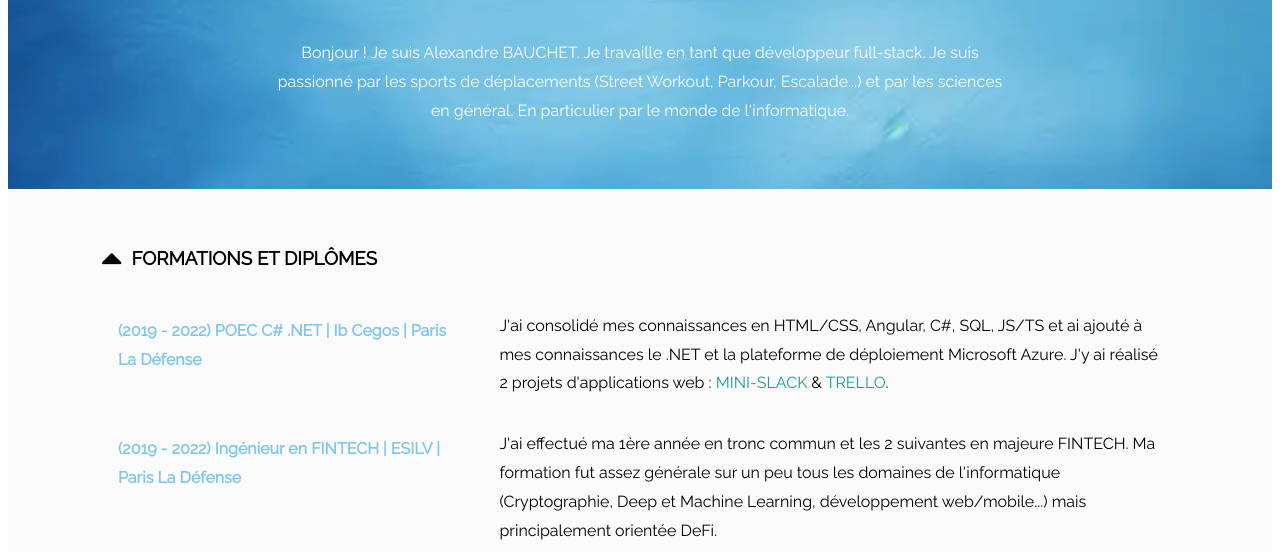
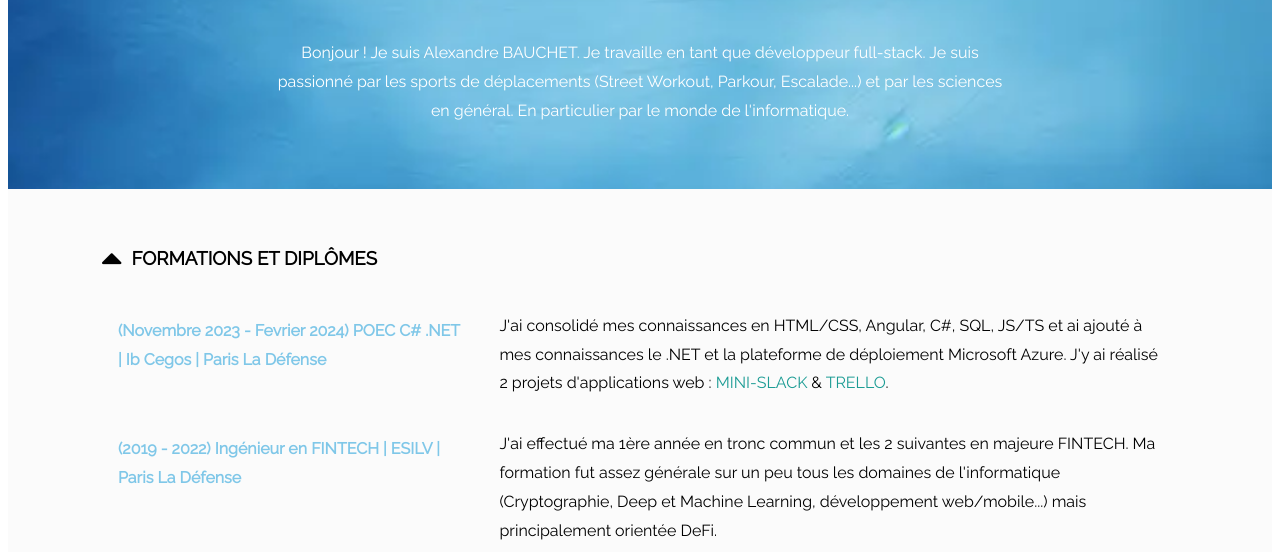
Before and after one commit to alex-bcht/CV, a plain HTML site: page index.html in a window 1280 px wide. Shown: the part 248-800 px from the top of the page. Drawn offline with nearby package versions, Linux system fonts and the light colour scheme.

Commit message:
change erreur date POEc dev C#

```diff
--- a/index.html
+++ b/index.html
@@ -45,7 +45,8 @@
             <article class="course">
               <div class="title">
                 <h4>
-                  (2019 - 2022) POEC C# .NET | Ib Cegos | Paris La Défense
+                  (Novembre 2023 - Fevrier 2024) POEC C# .NET | Ib Cegos | Paris
+                  La Défense
                 </h4>
               </div>
               <div class="descrition">
```
